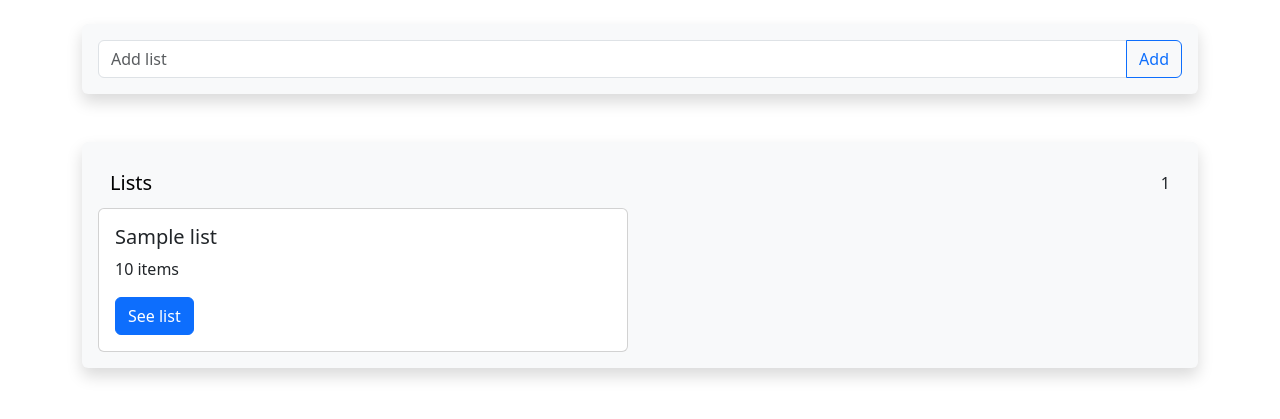
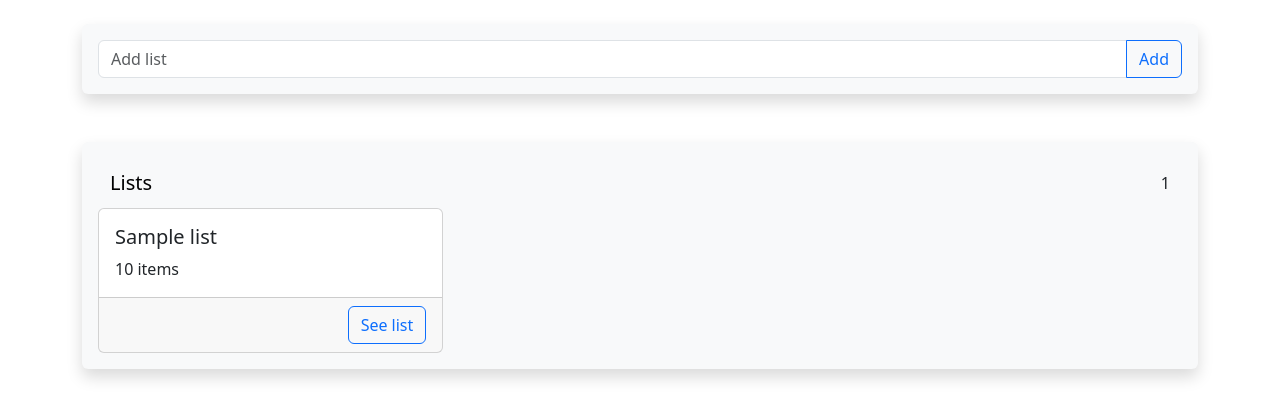
Before and after one commit to Nisox7/shopping_list, a Flask app: page / in a window 1280 px wide. Shown: the part 66-485 px from the top of the page. Run offline with Flask 3, Linux system fonts and the light colour scheme; a user stored in the database is signed in; tables that the repository leaves empty hold one stand-in row (values such as "Sample post"); some libraries are stand-ins or nearby versions.

Commit message:
Changes on the lists row

```diff
--- a/project/static/js/main.js
+++ b/project/static/js/main.js
@@ -110,14 +110,17 @@ function addLists(
 
       //console.log(elementId);
 
-      newList.classList.add("col-sm-6", "mb-3", "mb-sm-0");
+      //newList.classList.add("col-sm-6", "mb-3", "mb-sm-0");
+      newList.classList.add("col");
       newList.id = `list-${listId}`
       newList.innerHTML = `
-    <div class="card">
+    <div class="card h-100">
       <div class="card-body">
         <h5 class="card-title">${listName}</h5>
         <p class="card-text">${elementText}</p>
-        <a href="${listUrl}/${listNameId}" class="btn btn-primary" onclick=listOnLocal('${listId}','${listNameId}')>See list</a>
+      </div>
+      <div class="card-footer" style="text-align: end;">
+        <a href="${listUrl}/${listNameId}" class="btn btn-outline-primary" onclick=listOnLocal('${listId}','${listNameId}')>See list</a>
       </div>
     </div>
 `;
--- a/project/templates/index.html
+++ b/project/templates/index.html
@@ -2,9 +2,12 @@
 <script src='../static/js/jquery.min.js'></script>
 <script src='../static/js/toggle_theme.js'></script>
 
+
 {% extends "base.html" %}
 
 {% block content %}
+
+<link rel="stylesheet" href="../static/css/main.css">
 
 <div class="container">
   <div class="container shadow p-3 mb-5 bg-body-tertiary rounded">
@@ -25,7 +28,7 @@
       </div>
     </nav>
 
-    <div class="row lists-list" id="listsList">
+    <div class="row row-cols-1 row-cols-md-3 g-4 lists-list" id="listsList">
       <!--LISTS ARE HERE, loaded from js-->
     </div>
 
```
